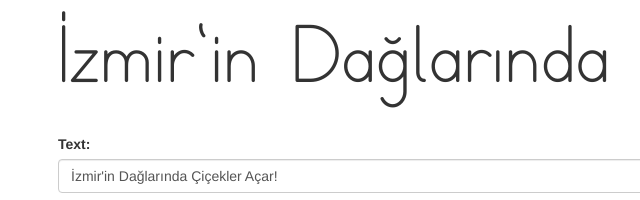
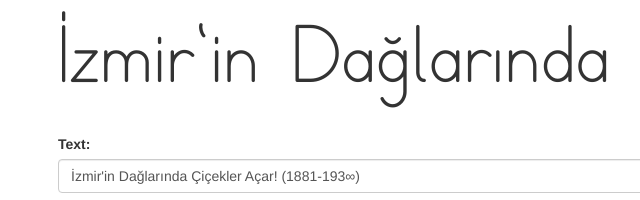
Before and after one commit to lucifersamm/lucifersam, a plain HTML site: page index.html in a window 1280 px wide. Shown: the top 200 px of the page, 12-652 px from the left. Drawn offline with nearby package versions, Linux system fonts and the light colour scheme.

Commit message:
Update index.html

```diff
--- a/index.html
+++ b/index.html
@@ -12,7 +12,7 @@
 <div class="container">
     <div id="txt">İzmir'in Dağlarında Çiçekler Açar!</div>
     <label>Text:</label>
-    <input type="text" id="inp_txt" class="form-control" value="İzmir'in Dağlarında Çiçekler Açar!"/>
+    <input type="text" id="inp_txt" class="form-control" value="İzmir'in Dağlarında Çiçekler Açar! (1881-193&infin;)"/>
     <label>Font: </label>
     <select id="font" class="form-control fc">
         <option value="TTKBDikTemelAbece">TTKBDikTemelAbece</option>
```
